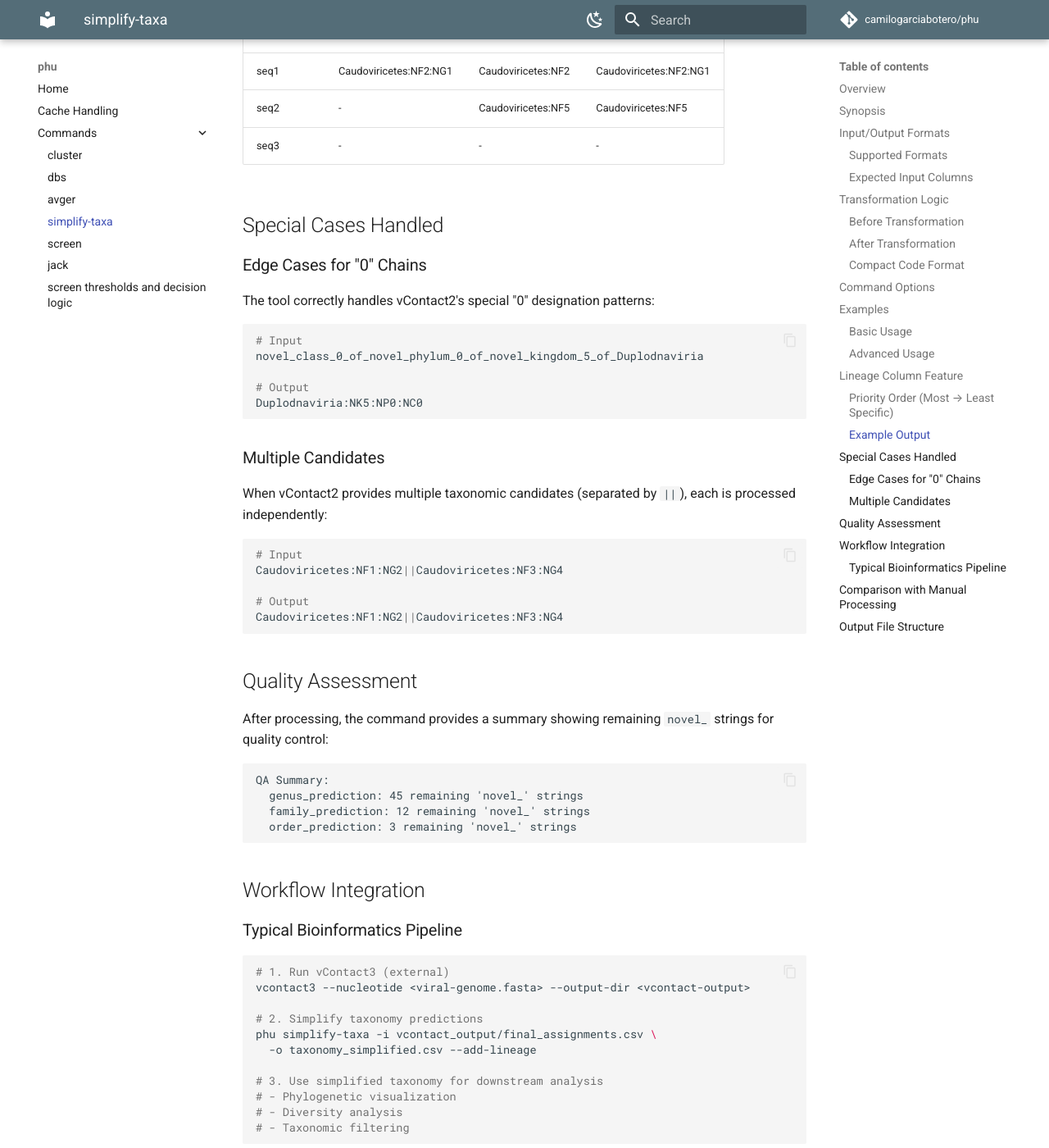
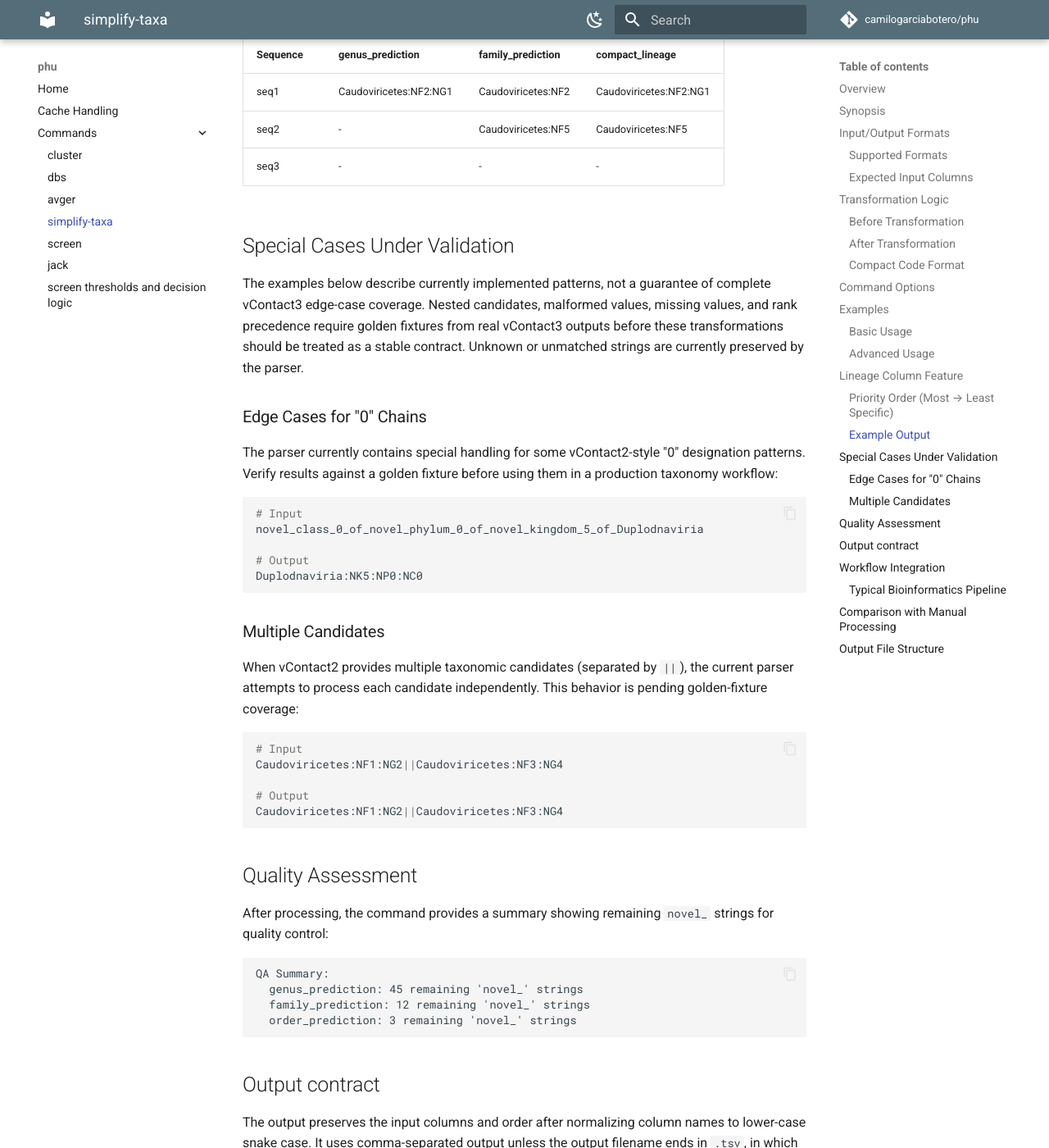
Before and after one commit to camilogarciabotero/phu, an MkDocs documentation site: the page built from docs/commands/simplify-taxa.md, in a window 1280 px wide and 1400 px high, scrolled down 3018 px. Shown: the whole window at 82% size. Built offline with MkDocs 1.6.1 and Material for MkDocs 9.7.7, drawn with Linux system fonts in a browser that asks for light colours; comment, search, counter and statistics services are not loaded; some of the changed text lies outside the part shown.

Commit message:
Enhance simplify-taxa documentation with detailed transformation logic and validation notes for edge cases

````diff
--- a/docs/commands/simplify-taxa.md
+++ b/docs/commands/simplify-taxa.md
@@ -1,6 +1,6 @@
 # simplify-taxa
 
-Convert vContact taxonomy prediction strings into compact lineage codes for downstream analysis.
+Convert selected vContact taxonomy prediction strings into compact lineage codes for downstream analysis. This command is experimental for nested novel-lineage grammar until golden fixtures establish the intended contract.
 
 ## Overview
 
@@ -131,10 +131,18 @@ The `--add-lineage` option creates an additional column containing the deepest (
 | seq3 | - | - | - |
 
 
-## Special Cases Handled
+## Special Cases Under Validation
+
+The examples below describe currently implemented patterns, not a guarantee of
+complete vContact3 edge-case coverage. Nested candidates, malformed values,
+missing values, and rank precedence require golden fixtures from real vContact3
+outputs before these transformations should be treated as a stable contract.
+Unknown or unmatched strings are currently preserved by the parser.
 
 ### Edge Cases for "0" Chains
-The tool correctly handles vContact2's special "0" designation patterns:
+The parser currently contains special handling for some vContact2-style "0"
+designation patterns. Verify results against a golden fixture before using
+them in a production taxonomy workflow:
 
 ```bash
 # Input
@@ -145,7 +153,9 @@ Duplodnaviria:NK5:NP0:NC0
 ```
 
 ### Multiple Candidates
-When vContact2 provides multiple taxonomic candidates (separated by `||`), each is processed independently:
+When vContact2 provides multiple taxonomic candidates (separated by `||`), the
+current parser attempts to process each candidate independently. This behavior
+is pending golden-fixture coverage:
 
 ```bash
 # Input
@@ -165,6 +175,16 @@ QA Summary:
   family_prediction: 12 remaining 'novel_' strings
   order_prediction: 3 remaining 'novel_' strings
 ```
+
+## Output contract
+
+The output preserves the input columns and order after normalizing column names
+to lower-case snake case. It uses comma-separated output unless the output
+filename ends in `.tsv`, in which case it uses tab-separated output. With
+`--add-lineage`, one additional `compact_lineage` column, or the name supplied
+by `--lineage-col`, is appended. Empty input tables retain their header. No
+versioned schema identifier is currently written, so this contract is
+development-only.
 
 ## Workflow Integration
 
````
